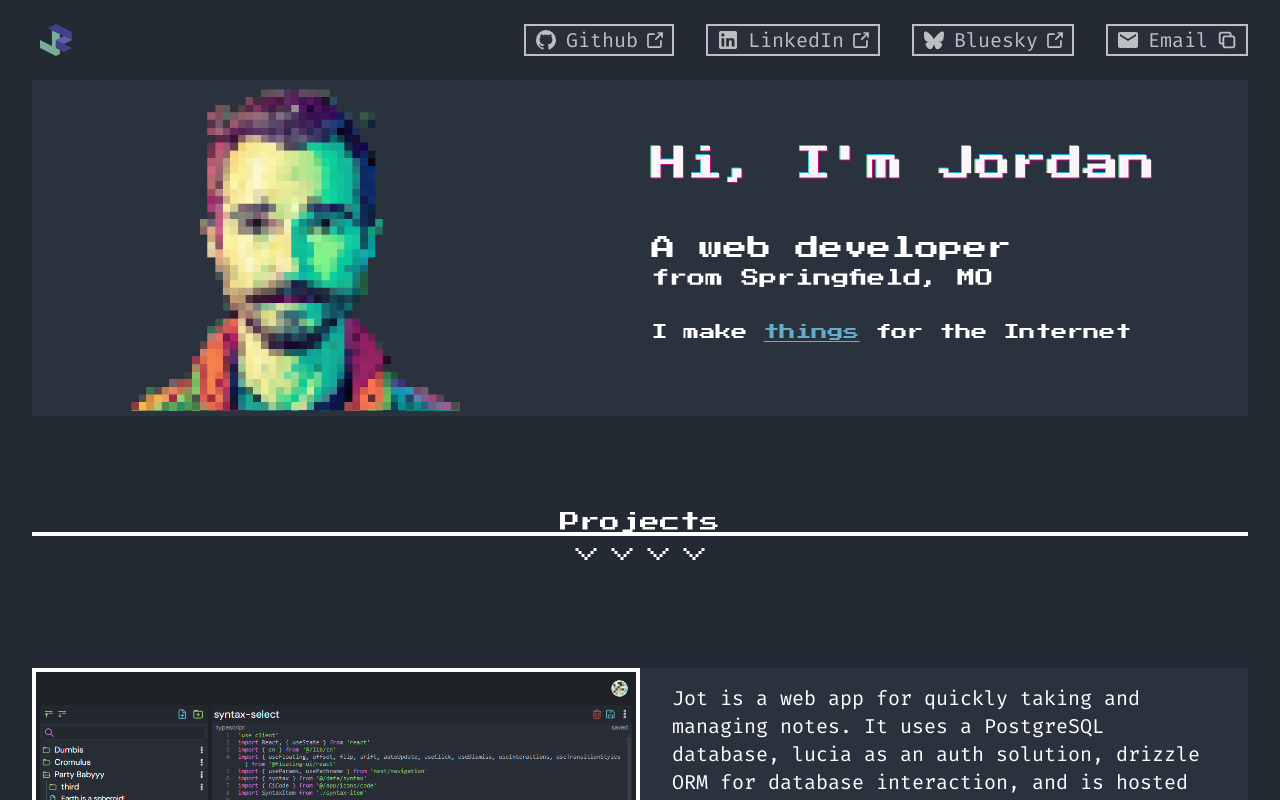
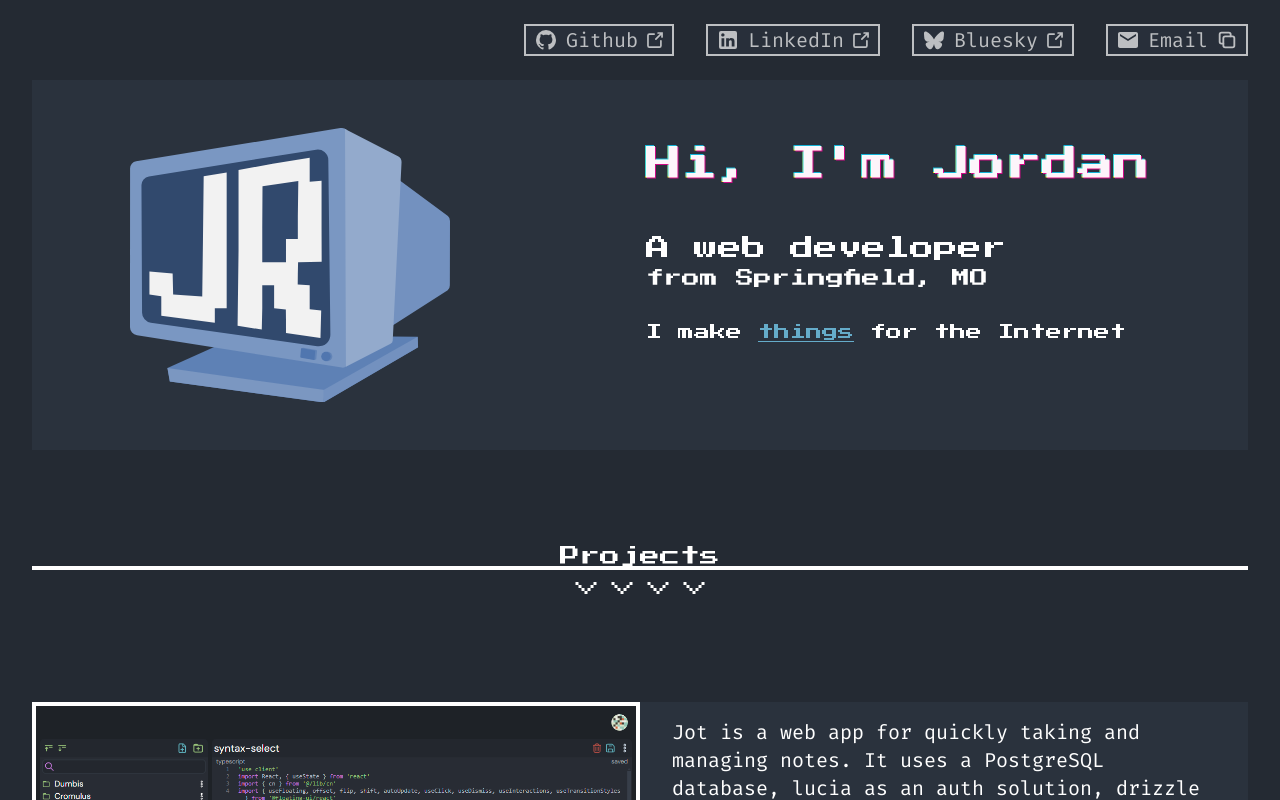
Before and after one commit to FlapShatner/portfolio-v2, a Next.js app: page / in a window 1280 px wide. Shown: the top 800 px of the page. Built offline with nearby package versions, Linux system fonts and the light colour scheme.

Commit message:
replace hero image with crt svg with hue shift on mouse hover x pos

```diff
--- a/app/globals.css
+++ b/app/globals.css
@@ -25,7 +25,6 @@ h1 {
     -1px -1px rgba(15, 210, 255, 0.8),
     -1px 0px rgba(255, 210, 0, 1);
 }
-
 
 
 
--- /dev/null
+++ b/components/crt-logo.tsx
@@ -0,0 +1,58 @@
+'use client'
+import React, { useState } from 'react'
+
+function CrtLogo({ className }: { className: string }) {
+    const [currentHue, setCurrentHue] = useState(216)
+
+    const colors = (hue: number) => {
+        return {
+            baseTop: `hsl(${hue}, 37%, 54%)`,
+            baseFront: `hsl(${hue}, 36%, 62%)`,
+            sideDarker: `hsl(${hue}, 37%, 60%)`,
+            bezel: `hsl(${hue}, 37%, 62%)`,
+            buttonSide: `hsl(${hue}, 37%, 55%)`,
+            sideLighter: `hsl(${hue}, 36%, 69%)`,
+            screenBg: `hsl(${hue}, 38%, 31%)`,
+            buttonTop: `hsl(${hue}, 37%, 50%)`,
+            text: `hsl(0, 0%, 95%)`,
+        }
+    }
+
+    const handleMouseMove = (event: React.MouseEvent<SVGSVGElement>) => {
+        const rect = event.currentTarget.getBoundingClientRect()
+        const x = event.clientX - rect.left
+        const percentage = x / rect.width
+        const hue = 180 + (percentage * 100)
+        setCurrentHue(Math.min(280, Math.max(180, hue)))
+    }
+
+    const handleMouseLeave = () => {
+        setCurrentHue(216)
+    }
+
+    return (
+        <svg
+            className={className}
+            viewBox="0 0 238.65 204.64"
+            xmlns="http://www.w3.org/2000/svg"
+            onMouseMove={handleMouseMove}
+            onMouseLeave={handleMouseLeave}
+        >
+            <g transform="translate(-13.97 -45.07)">
+                <path d="M96.73 199.5 41.9 224.03l1.8 10.02 114.56 15.65 70.56-41.07-.34-7.84z" fill={colors(currentHue).baseTop} />
+                <path d="m41.89 224.04 117.27 16.47-.92 9.2-114.56-15.65z" fill={colors(currentHue).baseFront} />
+                <path d="m228.82 208.65-70.57 41.08.05-9.34 70.2-39.58zM213.73 83.07l37.32 27.55a2.77 4.3 0 0 1 1.57 3.87l-.1 47.9a2.58 4 0 0 1-1.61 3.71l-44.56 28.53z" fill={colors(currentHue).sideDarker} />
+                <path d="m14.02 75.25-.05 118.34a6.2 6.2 0 0 0 5.24 6.13l152.81 24.05a4.12 4.12 0 0 0 4.76-4.05l.8-168.82a5.8 5.8 0 0 0-6.73-5.75L18.54 69.93a5.4 5.4 0 0 0-4.53 5.32" fill={colors(currentHue).bezel} />
+                <circle cx="161.31" cy="215.49" r="3.54" fill={colors(currentHue).buttonSide} />
+                <path d="m174.32 45.73 39.53 20.5a4.9 4.9 0 0 1 2.63 4.59l-6.56 132.64a3 3 0 0 1-1.62 2.51L175 223.05z" fill={colors(currentHue).sideLighter} />
+                <path d="m22.52 87.72.45 95.08a7.6 7.6 0 0 0 6.56 7.52l124.09 17.44a8.6 8.6 0 0 0 9.79-8.62l-1.55-130.27a7.86 7.86 0 0 0-9.1-7.66L28.1 81.15a6.6 6.6 0 0 0-5.58 6.57" fill={colors(currentHue).screenBg} />
+                <path d="m142.65 209.06-.84.36.45 6.43 8.91 2.2 1.22-.24a.6.6 0 0 0 .48-.53l.53-5.86a.64.64 0 0 0-.53-.69l-9.73-1.73a1 1 0 0 0-.49.06" fill={colors(currentHue).buttonSide} />
+                <path d="m141.5 209.82-.53 5.88a.6.6 0 0 0 .47.63l10.05 1.8.57-6.42a.6.6 0 0 0-.47-.62l-9.52-1.7a.5.5 0 0 0-.57.43" fill={colors(currentHue).buttonTop} />
+                <circle cx="160.11" cy="215.49" r="3.54" fill={colors(currentHue).buttonTop} />
+                <path d="m37.3 170.54-8.84-1.26V152.1l17.31 1.52.38 15.66 21.7 1.43.54-42.76.53-46.88 17.15-2.87v101.28h-8.84v10.92l-39.92-5.38zm57.62-34V76.4l25.46-4.74 27.6-4.48v17.94l8.85-.76v34.99l.09 25.4-17.6.46-.18 8.5-.09 8.14 8.93.44v17.9l8.58.98-.54 20.5-25.72-3.76v-9.85l-.1-7.7-8.75-.89V162.3h-8.84v17.18l-.36 15.93-18.05-2.87zm35.38 0v-8.6h8.84v-17.17l.36-26.13-15.24 2.24-11.47 1.7-.18 30.78v25.77h17.69z" fill={colors(currentHue).text} />
+            </g>
+        </svg>
+    )
+}
+
+export default CrtLogo
--- a/components/hero.tsx
+++ b/components/hero.tsx
@@ -2,22 +2,24 @@ import { FC } from 'react'
 import Image from 'next/image'
 import HeroLink from './heroLink'
 import avatar from './images/pixel-pshop.png'
+import CrtLogo from './crt-logo'
 
-interface HeroProps {}
+interface HeroProps { }
 
 const heroText = "Hi, I'm Jordan"
 
 const Hero: FC<HeroProps> = () => {
     return (
         <div className='flex flex-col items-center w-full gap-0 bg-bg-secondary py-6 md:py-0 md:justify-around md:flex-row md:items-start'>
-   <Image
+            <CrtLogo className='w-80 my-12 mx-4' />
+            {/* <Image
     src={avatar}
     alt={"Author's avatar image"}
     width={342}
     height={336}
     priority={true}
-   />
-   <div className='flex flex-col text-center md:text-start'>
+   /> */}
+            <div className='flex flex-col text-center md:text-start mx-4'>
                 <h1 className='my-6 md:mt-16 md:mb-12 text-2xl lg:text-4xl '>{heroText}</h1>
                 <p className='text-xl md:text-lg lg:text-2xl'>A web developer </p>
                 <p className='text-base md:text-sm lg:text-lg'>from Springfield, MO</p>
--- a/components/links.tsx
+++ b/components/links.tsx
@@ -27,7 +27,7 @@ const Links: FC<LinksProps> = ({ isMobile, open }) => {
                 !isMobile ? ' flex flex-row justify-end gap-6 lg:gap-8 w-full mb-6' : 'flex flex-col gap-6 items-end fixed right-2 bg-bg-primary p-6 border-2 border-white',
                 isMobile && !open ? 'hidden' : 'flex'
             )}>
-            <JrIcon size={32} className='mr-auto ml-10' />
+            {/* <JrIcon size={32} className='mr-auto ml-10' /> */}
             {links.map((link) => (
                 <Link
                     isMobile={isMobile}
```
Lines whose indentation alone changed are shown as unchanged.
